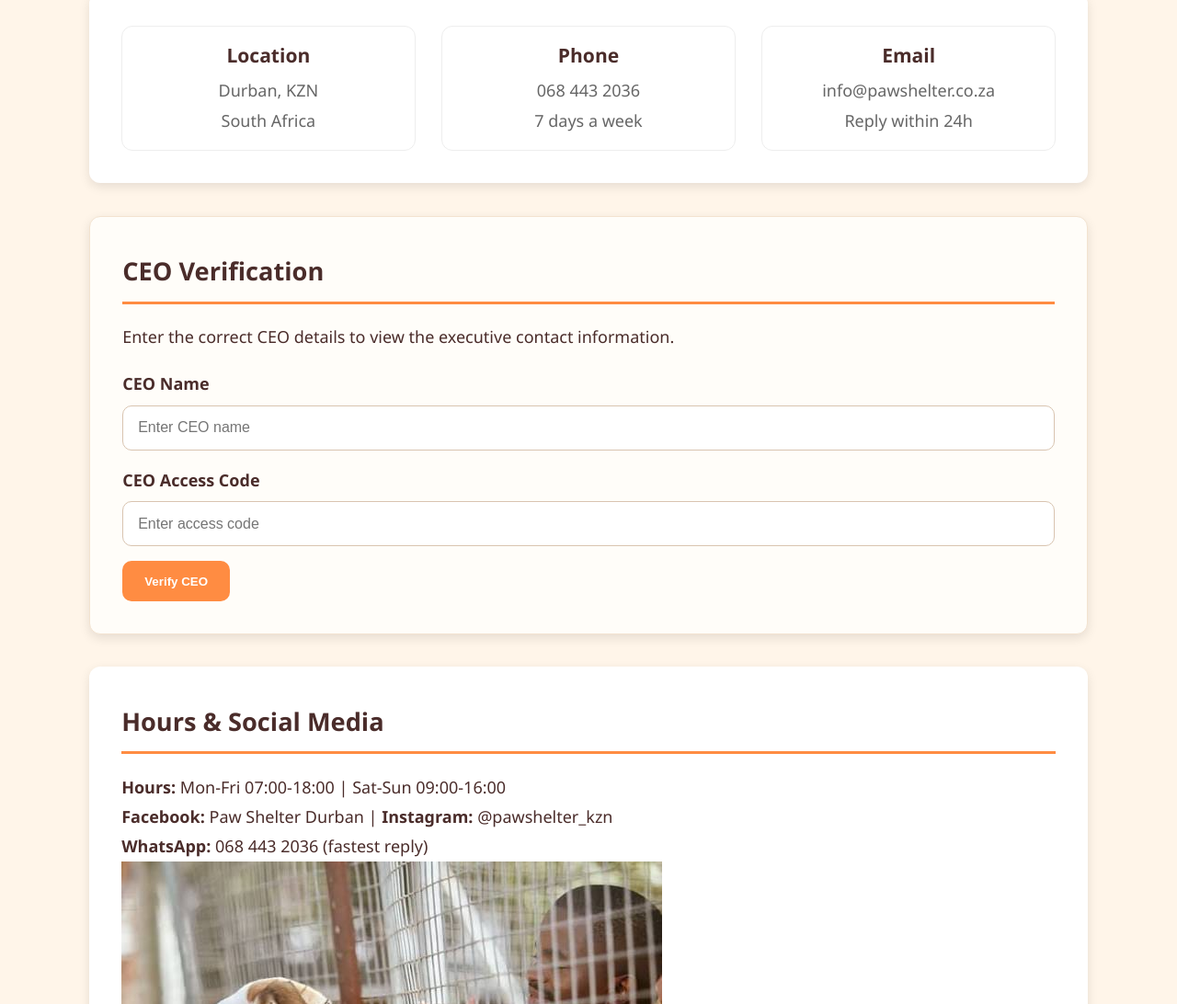
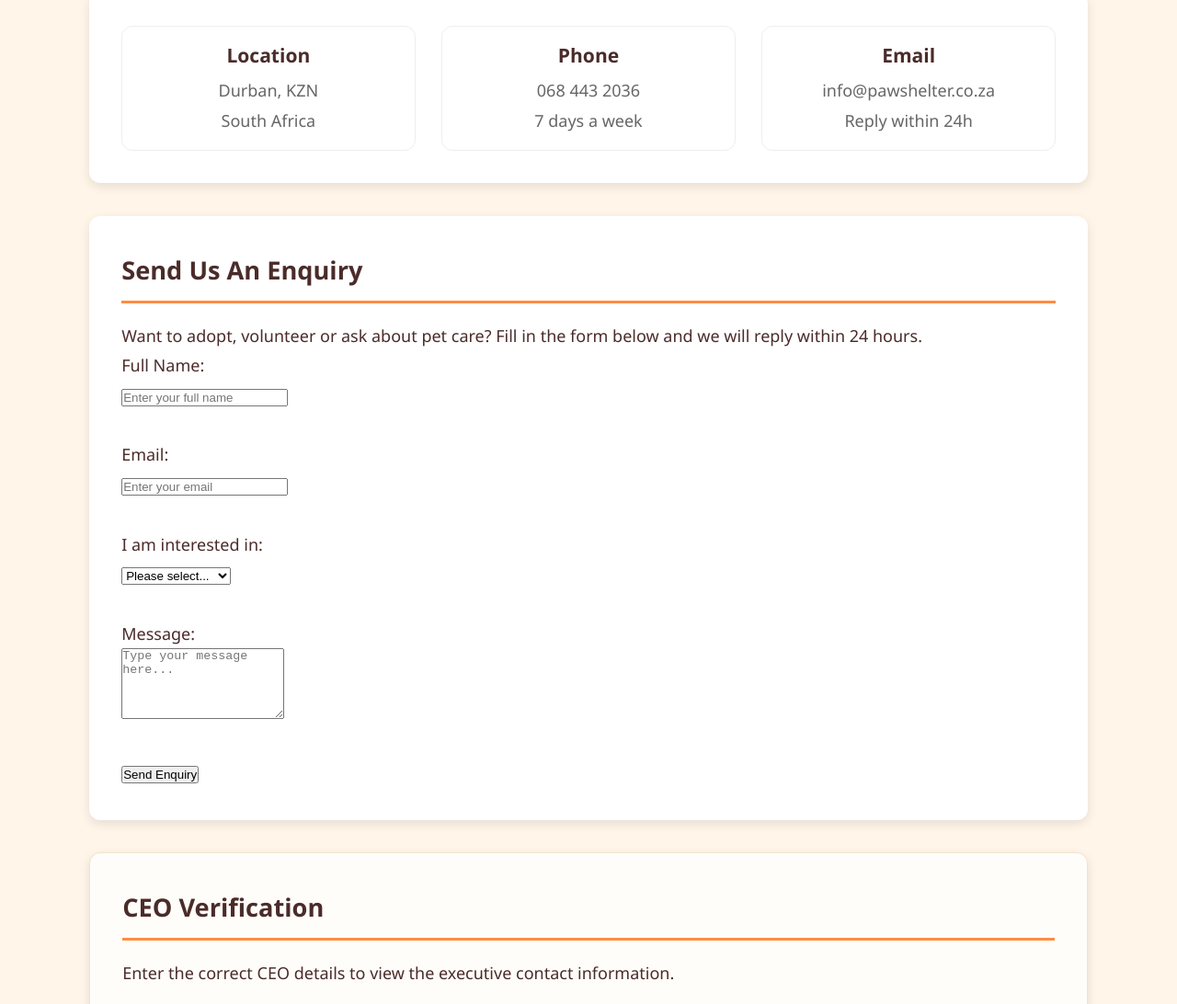
Before and after one commit to siyalopeter123-cloud/Paw-Shelter-ST10541039, a plain HTML site: page Pet shelter/enquiry.html in a window 1280 px wide. Shown: the part 839-1931 px from the top of the page at 92% size. Drawn offline with Linux system fonts and the light colour scheme.

Commit message:
Add enquiry form and update CEO verification section
Added an enquiry form section to allow users to send inquiries about adopting pets, volunteering, or pet care. Updated the CEO verification section and ensured the document structure is correct.

```diff
--- a/Pet shelter/enquiry.html
+++ b/Pet shelter/enquiry.html
@@ -42,7 +42,33 @@
 <div class="card"><h3>Phone</h3><p>068 443 2036<br>7 days a week</p></div>
 <div class="card"><h3>Email</h3><p>info@pawshelter.co.za<br>Reply within 24h</p></div>
 </section>
+<!-- SECTION 2: ENQUIRY FORM -->
+<section>
+<h2>Send Us An Enquiry</h2>
+<p>Want to adopt, volunteer or ask about pet care? Fill in the form below and we will reply within 24 hours.</p>
+<form id="enquiryForm">
+<label for="name">Full Name:</label><br>
+<input type="text" id="name" name="name" placeholder="Enter your full name" required><br><br>
 
+<label for="email">Email:</label><br>
+<input type="email" id="email" name="email" placeholder="Enter your email" required><br><br>
+
+<label for="interest">I am interested in:</label><br>
+<select id="interest" name="interest" required>
+<option value="">Please select...</option>
+<option value="adoption">Adopting a Pet</option>
+<option value="volunteer">Volunteering</option>
+<option value="donation">Donating</option>
+<option value="general">General Enquiry</option>
+</select><br><br>
+
+<label for="message">Message:</label><br>
+<textarea id="message" name="message" rows="5" placeholder="Type your message here..." required></textarea><br><br>
+
+<button type="submit">Send Enquiry</button>
+</form>
+<p id="formMessage"></p>
+</section>
 <!-- SECTION 3: CEO VERIFICATION -->
 <section class="ceo-section">
   <h2>CEO Verification</h2>
```
